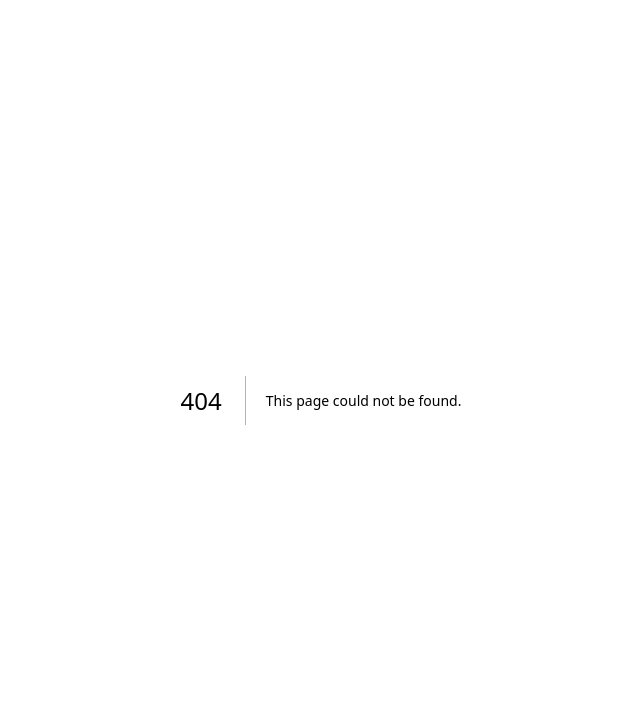
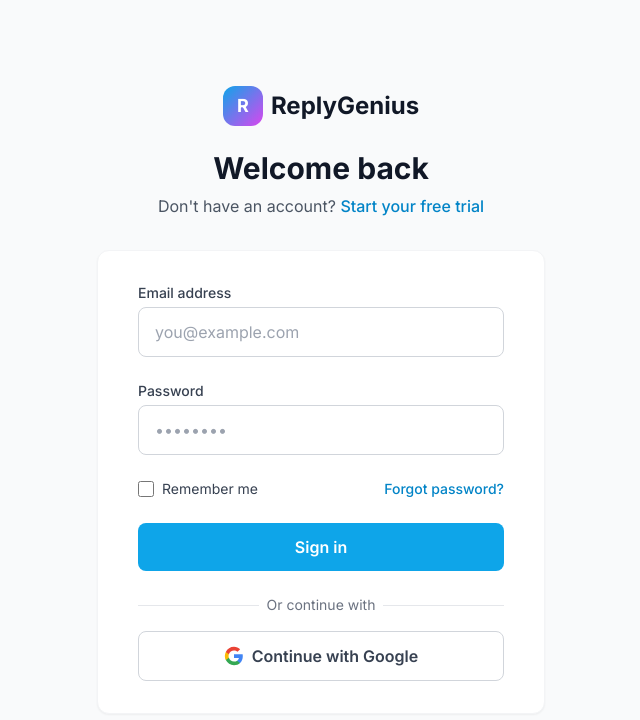
Before and after one commit to mpalmer79/replygenius-ai, a Next.js app: page /login in a window 1280 px wide. Before the commit this address had no page. Shown: the top 720 px of the page, without its empty margins (319-959 px from the left). Built offline with nearby package versions, Linux system fonts and the light colour scheme.

Commit message:
Create page.tsx

```diff
--- /dev/null
+++ b/src/app/login/page.tsx
@@ -0,0 +1,156 @@
+'use client';
+
+import { useState } from 'react';
+import Link from 'next/link';
+import { useRouter } from 'next/navigation';
+
+export default function LoginPage() {
+  const router = useRouter();
+  const [email, setEmail] = useState('');
+  const [password, setPassword] = useState('');
+  const [isLoading, setIsLoading] = useState(false);
+  const [error, setError] = useState('');
+
+  const handleSubmit = async (e: React.FormEvent) => {
+    e.preventDefault();
+    setIsLoading(true);
+    setError('');
+
+    // Mock login - replace with Supabase auth
+    try {
+      await new Promise((resolve) => setTimeout(resolve, 1000));
+
+      if (email && password) {
+        router.push('/dashboard');
+      } else {
+        setError('Please enter your email and password');
+      }
+    } catch {
+      setError('Invalid email or password');
+    } finally {
+      setIsLoading(false);
+    }
+  };
+
+  return (
+    <div className="min-h-screen bg-gray-50 flex flex-col justify-center py-12 sm:px-6 lg:px-8">
+      <div className="sm:mx-auto sm:w-full sm:max-w-md">
+        <Link href="/" className="flex items-center justify-center space-x-2">
+          <div className="w-10 h-10 bg-gradient-to-br from-primary-500 to-accent-500 rounded-xl flex items-center justify-center">
+            <span className="text-white font-bold text-lg">R</span>
+          </div>
+          <span className="text-2xl font-bold text-gray-900">ReplyGenius</span>
+        </Link>
+        <h2 className="mt-6 text-center text-3xl font-bold text-gray-900">
+          Welcome back
+        </h2>
+        <p className="mt-2 text-center text-gray-600">
+          Don&apos;t have an account?{' '}
+          <Link href="/signup" className="text-primary-600 hover:text-primary-500 font-medium">
+            Start your free trial
+          </Link>
+        </p>
+      </div>
+
+      <div className="mt-8 sm:mx-auto sm:w-full sm:max-w-md">
+        <div className="bg-white py-8 px-4 shadow-sm rounded-xl sm:px-10 border border-gray-100">
+          <form onSubmit={handleSubmit} className="space-y-6">
+            {error && (
+              <div className="p-3 bg-red-50 border border-red-200 rounded-lg text-red-700 text-sm">
+                {error}
+              </div>
+            )}
+
+            <div>
+              <label htmlFor="email" className="block text-sm font-medium text-gray-700 mb-1">
+                Email address
+              </label>
+              <input
+                id="email"
+                type="email"
+                required
+                value={email}
+                onChange={(e) => setEmail(e.target.value)}
+                className="input-field"
+                placeholder="you@example.com"
+              />
+            </div>
+
+            <div>
+              <label htmlFor="password" className="block text-sm font-medium text-gray-700 mb-1">
+                Password
+              </label>
+              <input
+                id="password"
+                type="password"
+                required
+                value={password}
+                onChange={(e) => setPassword(e.target.value)}
+                className="input-field"
+                placeholder="••••••••"
+              />
+            </div>
+
+            <div className="flex items-center justify-between">
+              <div className="flex items-center">
+                <input
+                  id="remember"
+                  type="checkbox"
+                  className="h-4 w-4 text-primary-600 focus:ring-primary-500 border-gray-300 rounded"
+                />
+                <label htmlFor="remember" className="ml-2 block text-sm text-gray-700">
+                  Remember me
+                </label>
+              </div>
+              <a href="#" className="text-sm text-primary-600 hover:text-primary-500 font-medium">
+                Forgot password?
+              </a>
+            </div>
+
+            <button
+              type="submit"
+              disabled={isLoading}
+              className="w-full btn-primary py-3"
+            >
+              {isLoading ? (
+                <span className="flex items-center justify-center">
+                  <svg className="animate-spin -ml-1 mr-2 h-4 w-4 text-white" fill="none" viewBox="0 0 24 24">
+                    <circle className="opacity-25" cx="12" cy="12" r="10" stroke="currentColor" strokeWidth="4"></circle>
+                    <path className="opacity-75" fill="currentColor" d="M4 12a8 8 0 018-8V0C5.373 0 0 5.373 0 12h4zm2 5.291A7.962 7.962 0 014 12H0c0 3.042 1.135 5.824 3 7.938l3-2.647z"></path>
+                  </svg>
+                  Signing in...
+                </span>
+              ) : (
+                'Sign in'
+              )}
+            </button>
+          </form>
+
+          <div className="mt-6">
+            <div className="relative">
+              <div className="absolute inset-0 flex items-center">
+                <div className="w-full border-t border-gray-200"></div>
+              </div>
+              <div className="relative flex justify-center text-sm">
+                <span className="px-2 bg-white text-gray-500">Or continue with</span>
+              </div>
+            </div>
+
+            <button
+              type="button"
+              className="mt-4 w-full btn-secondary py-3 flex items-center justify-center"
+            >
+              <svg className="w-5 h-5 mr-2" viewBox="0 0 24 24">
+                <path fill="#4285F4" d="M22.56 12.25c0-.78-.07-1.53-.2-2.25H12v4.26h5.92c-.26 1.37-1.04 2.53-2.21 3.31v2.77h3.57c2.08-1.92 3.28-4.74 3.28-8.09z"/>
+                <path fill="#34A853" d="M12 23c2.97 0 5.46-.98 7.28-2.66l-3.57-2.77c-.98.66-2.23 1.06-3.71 1.06-2.86 0-5.29-1.93-6.16-4.53H2.18v2.84C3.99 20.53 7.7 23 12 23z"/>
+                <path fill="#FBBC05" d="M5.84 14.09c-.22-.66-.35-1.36-.35-2.09s.13-1.43.35-2.09V7.07H2.18C1.43 8.55 1 10.22 1 12s.43 3.45 1.18 4.93l2.85-2.22.81-.62z"/>
+                <path fill="#EA4335" d="M12 5.38c1.62 0 3.06.56 4.21 1.64l3.15-3.15C17.45 2.09 14.97 1 12 1 7.7 1 3.99 3.47 2.18 7.07l3.66 2.84c.87-2.6 3.3-4.53 6.16-4.53z"/>
+              </svg>
+              Continue with Google
+            </button>
+          </div>
+        </div>
+      </div>
+    </div>
+  );
+}
```
